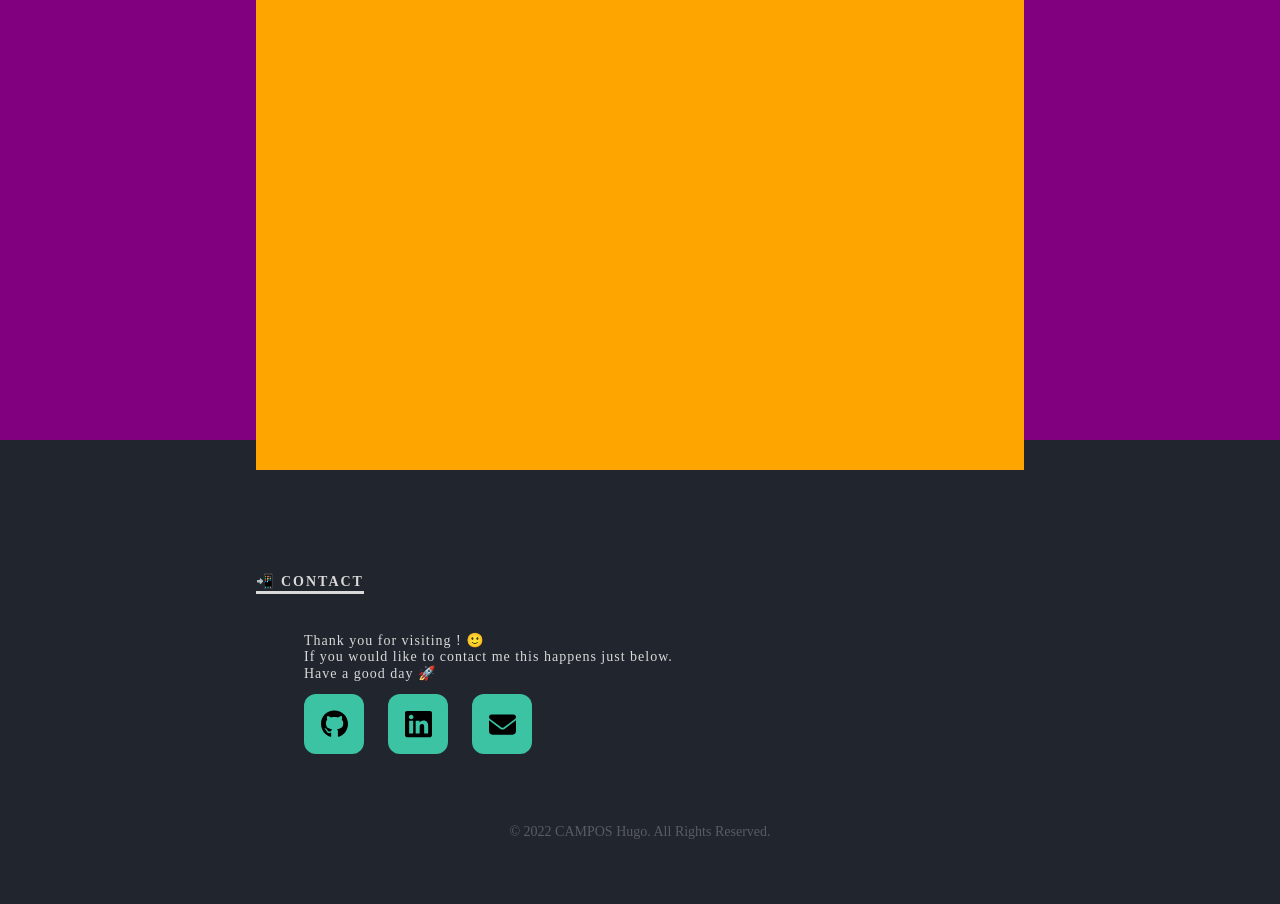
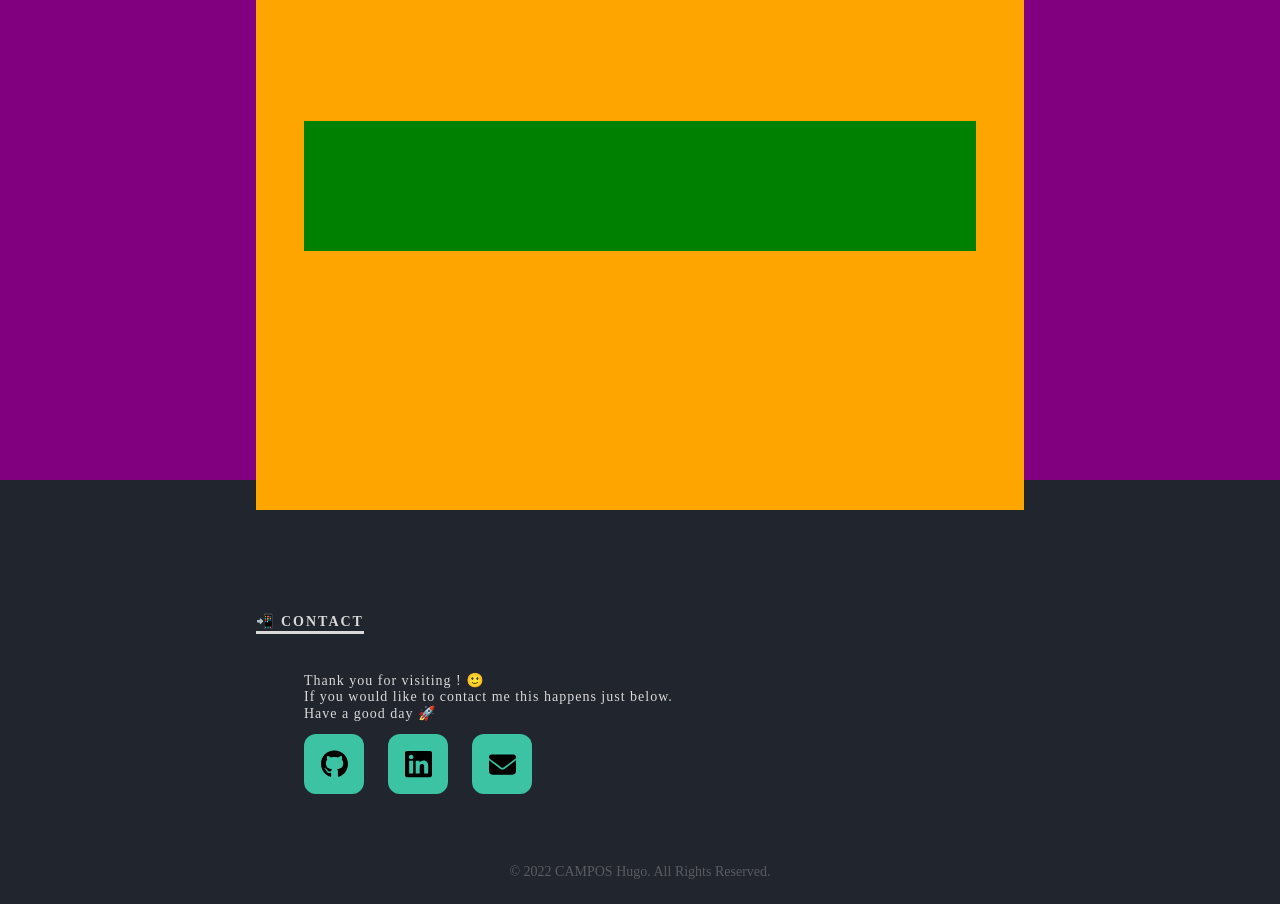
Before and after one commit to Sakoutecher/portfolio-react, a React (Create React App) app: page / in a window 1280 px wide. Shown: the part 1760-2664 px from the top of the page. Before the commit the page ends 2624 px from the top, so only its background shows below. Built offline with nearby package versions, Linux system fonts and the light colour scheme.

Commit message:
:art: Add space in the resume component

```diff
--- a/src/components/TechnoCateg.js
+++ b/src/components/TechnoCateg.js
@@ -1,18 +1,19 @@
 import React from 'react';
+import Text from '../components/Text'
 import styled from 'styled-components'
 
-function TechnoCateg({}) {
+function TechnoCateg() {
     return (
-        <Paragraph></Paragraph>
+        <Categ>
+
+        </Categ>
     );
 }
 
-const Paragraph = styled.p`
-    font-family: Poppins;
-    color: ${props => props.color};
-    font-size: 14px;
-    font-weight: 400;
-    letter-spacing: 1px;
+const Categ = styled.p`
+    width: 100%;
+    background-color: green;
+    height: 20%;
 `
 
 export default TechnoCateg;
--- a/src/section/Technologies.js
+++ b/src/section/Technologies.js
@@ -14,7 +14,7 @@ function Technologies({ styles }) {
             />
             </Top>
             <Bottom>
-
+                <TechnoCateg styles={styles} />
             </Bottom>
         </Center>
     </TechnologiesContainer>
@@ -22,7 +22,7 @@ function Technologies({ styles }) {
 }
 
 const TechnologiesContainer = styled.div`
-    height: 85vh;
+    height: 90vh;
     width: 100vw;
     background-color: purple;
     margin-top: 15vh;
```
Also changed, not shown: src/components/Resume.js.
